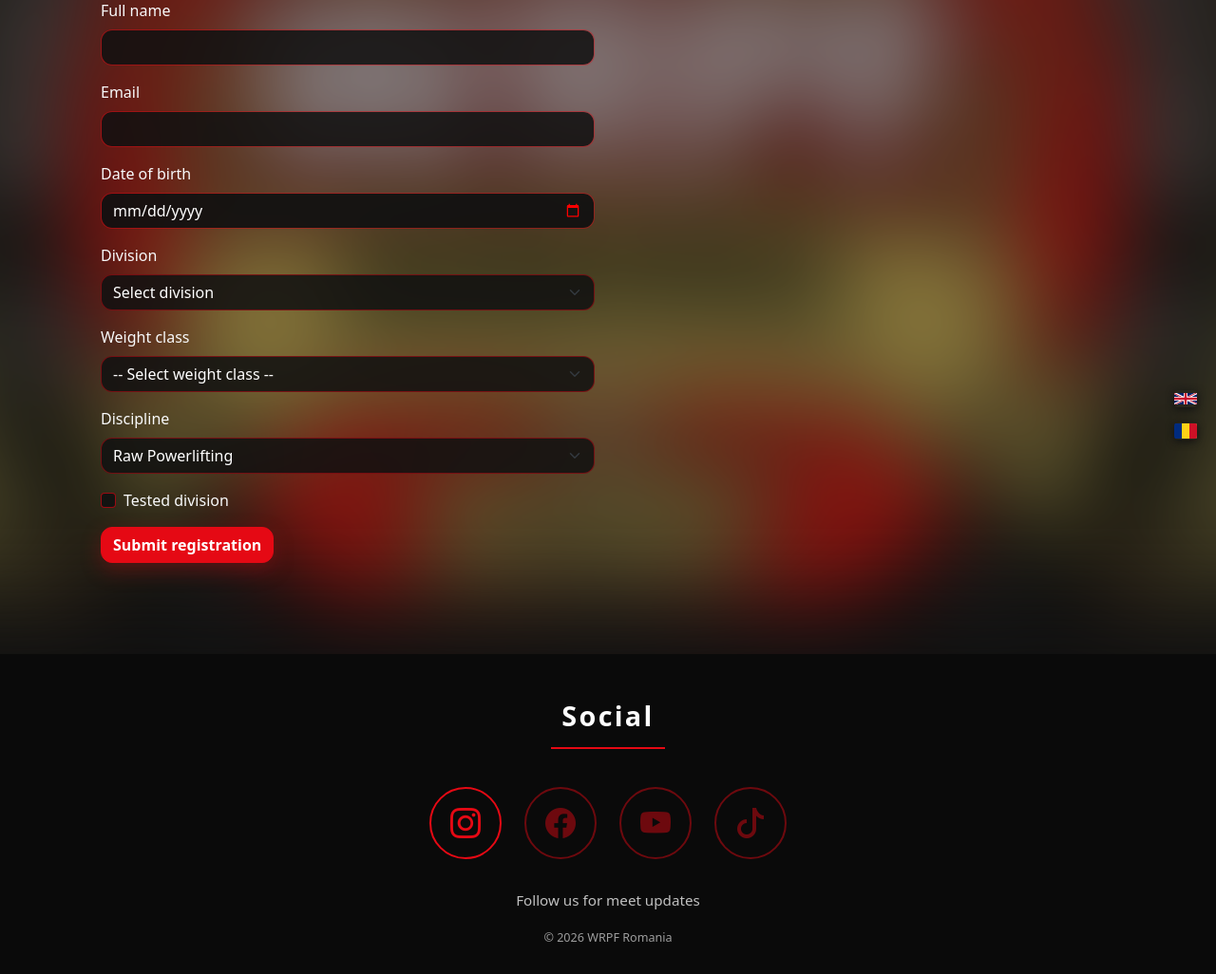
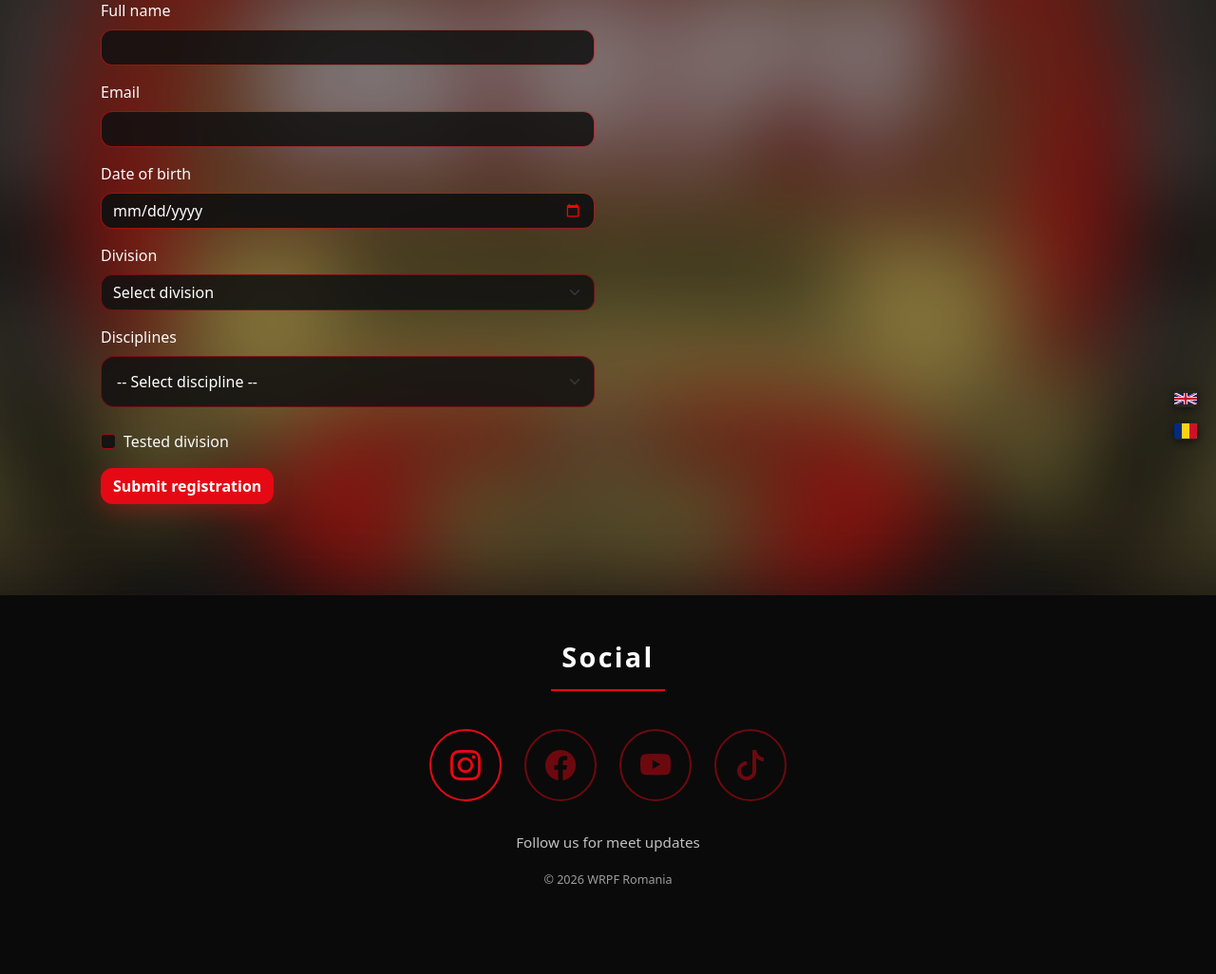
Before and after one commit to Xerbern/wrpf-site, a Django app: page /meets/1 in a window 1280 px wide. Shown: the part 251-1277 px from the top of the page at 95% size. After the commit the page ends 1182 px from the top, so only its background shows below. Run offline with Django 5.2, Linux system fonts and the light colour scheme; tables that the repository leaves empty hold one stand-in row (values such as "Sample post"); some libraries are stand-ins or nearby versions.

Commit message:
Add multi-discipline registration support

```diff
--- a/meets/forms.py
+++ b/meets/forms.py
@@ -44,7 +44,7 @@ class RegistrationForm(forms.ModelForm):
             "sex",
             "date_of_birth",
             "weight_class",
-            "discipline",
+            "disciplines",
             "is_tested",
         ]
         labels = {
@@ -53,7 +53,7 @@ class RegistrationForm(forms.ModelForm):
             "sex": _("Division"),
             "date_of_birth": _("Date of birth"),
             "weight_class": _("Weight class"),
-            "discipline": _("Discipline"),
+            "disciplines": _("Disciplines"),
             "is_tested": _("Tested division"),
         }
         widgets = {
@@ -67,7 +67,7 @@ class RegistrationForm(forms.ModelForm):
                 }
             ),
             "weight_class": forms.Select(attrs={"class": "form-select"}),
-            "discipline": forms.Select(attrs={"class": "form-select"}),
+            "disciplines": forms.HiddenInput(attrs={"id": "id_disciplines"}),
             "is_tested": forms.CheckboxInput(attrs={"class": "form-check-input"}),
         }
 
@@ -81,10 +81,6 @@ class RegistrationForm(forms.ModelForm):
         self.fields["weight_class"].choices = [
             ("", _("Select weight class")),
             *Registration.WeightClassChoices.choices,
-        ]
-        self.fields["discipline"].choices = [
-            ("", _("Select discipline")),
-            *Registration.DisciplineChoices.choices,
         ]
 
     def clean_email(self):
@@ -109,4 +105,21 @@ class RegistrationForm(forms.ModelForm):
         if sex == Registration.SexChoices.WOMEN and weight_class not in women_weight_classes:
             self.add_error("weight_class", _("Invalid weight class for the selected division."))
 
+        disciplines = cleaned_data.get("disciplines") or []
+
+        valid_disciplines = {
+            choice[0] for choice in Registration.DisciplineChoices.choices
+        }
+
+        if not disciplines:
+            self.add_error("disciplines", _("Please select at least one discipline."))
+
+        invalid_disciplines = [
+            discipline for discipline in disciplines
+            if discipline not in valid_disciplines
+        ]
+
+        if invalid_disciplines:
+            self.add_error("disciplines", _("Invalid discipline selected."))
+
         return cleaned_data
--- a/meets/views.py
+++ b/meets/views.py
@@ -16,6 +16,14 @@ import base64
 from io import BytesIO
 
 import qrcode
+
+def get_disciplines_display(registration):
+    discipline_labels = dict(Registration.DisciplineChoices.choices)
+
+    return ", ".join(
+        str(discipline_labels.get(discipline, discipline))
+        for discipline in registration.disciplines
+    )
 
 def meet_list(request):
     status = request.GET.get("status")
@@ -40,7 +48,16 @@ def meet_list(request):
 def meet_details(request, pk):
     meet = get_object_or_404(Meet, pk=pk)
     form = RegistrationForm()
-    return render(request, "meets/meet_details.html", {"meet": meet, "form": form})
+
+    return render(
+        request,
+        "meets/meet_details.html",
+        {
+            "meet": meet,
+            "form": form,
+            "discipline_choices": Registration.DisciplineChoices.choices,
+        },
+    )
 
 def register_success(request, pk, registration_id):
     meet = get_object_or_404(Meet, pk=pk)
@@ -75,6 +92,8 @@ def register_success(request, pk, registration_id):
     # deletes the last_reg_id after first navigation
     request.session.pop("last_registration_id", None)
 
+    disciplines_display = get_disciplines_display(registration)
+
     return render(
         request,
         "meets/register_success.html",
@@ -83,6 +102,7 @@ def register_success(request, pk, registration_id):
             "registration": registration,
             "qr_code_base64": qr_code_base64,
             "qr_payload": qr_payload,
+            "disciplines_display": disciplines_display,
         },
     )
 
@@ -102,6 +122,7 @@ def meet_register(request, pk):
             {
                 "meet": meet,
                 "form": form,
+                "discipline_choices": Registration.DisciplineChoices.choices,
             },
             status=400,
         )
@@ -110,6 +131,7 @@ def meet_register(request, pk):
         registration = form.save(commit=False)
         registration.meet = meet
         registration.save()
+        disciplines_display = get_disciplines_display(registration)
     except IntegrityError:
         form.add_error("email", _("This email is already registered for this meet."))
         return render(
@@ -118,6 +140,7 @@ def meet_register(request, pk):
             {
                 "meet": meet,
                 "form": form,
+                "discipline_choices": Registration.DisciplineChoices.choices,
             },
             status=400,
         )
@@ -135,6 +158,7 @@ def meet_register(request, pk):
             "meet": meet,
             "registration": registration,
             "verification_url": verification_url,
+            "disciplines_display": disciplines_display,
         }
 
         html_content = render_to_string(
@@ -160,6 +184,12 @@ def meet_register(request, pk):
         )
 
     try:
+        discipline_labels = dict(Registration.DisciplineChoices.choices)
+        disciplines_display = ", ".join(
+            str(discipline_labels.get(discipline, discipline))
+            for discipline in registration.disciplines
+        )
+
         admin_subject = f"Înscriere nouă - {meet.name}"
         admin_message = (
             f"Înscriere nouă primită:\n\n"
@@ -168,7 +198,7 @@ def meet_register(request, pk):
             f"Data nașterii: {registration.date_of_birth}\n"
             f"Divizie: {registration.get_sex_display()}\n"
             f"Categoria de greutate: {registration.get_weight_class_display()}\n"
-            f"Disciplină: {registration.get_discipline_display()}\n"
+            f"Discipline: {disciplines_display}\n"
             f"Testat antidoping: {'Da' if registration.is_tested else 'Nu'}\n\n"
             f"Competiție: {meet.name}\n"
             f"Data competiției: {meet.date}"
--- a/static/css/site.css
+++ b/static/css/site.css
@@ -1133,3 +1133,54 @@ button.active {
     cursor: default;
     pointer-events: none;
 }
+
+.selected-disciplines {
+  display: flex;
+  flex-wrap: wrap;
+  gap: 0.5rem;
+}
+
+.selected-discipline-badge {
+  display: inline-flex;
+  align-items: center;
+  gap: 0.5rem;
+  background: #e50914;
+  color: white;
+  padding: 0.35rem 0.7rem;
+  border-radius: 999px;
+  font-weight: 600;
+}
+
+.remove-discipline {
+  border: none;
+  background: transparent;
+  color: white;
+  font-size: 1.1rem;
+  line-height: 1;
+  cursor: pointer;
+}
+
+#disciplineSelect {
+  background-color: #111;
+  color: #fff;
+  border: 1px solid #e50914;
+  border-radius: 14px;
+  padding: 0.9rem 1rem;
+}
+
+#disciplineSelect:focus {
+  border-color: #ff1a1a;
+  box-shadow: 0 0 0 0.2rem rgba(229, 9, 20, 0.25);
+  outline: none;
+}
+
+.selected-discipline-badge {
+  box-shadow: 0 12px 28px rgba(229, 9, 20, 0.35);
+}
+
+#disciplineSelect:focus,
+#disciplineSelect:active {
+  border-color: #e50914 !important;
+  box-shadow: 0 0 0 0.2rem rgba(229, 9, 20, 0.25) !important;
+  outline: none !important;
+}
--- a/templates/emails/registration_confirmation.html
+++ b/templates/emails/registration_confirmation.html
@@ -138,7 +138,7 @@
                 </td>
 
                 <td style="padding:12px 0; border-bottom:1px solid #eeeeee; color:#222222;">
-                  {{ registration.get_discipline_display }}
+                  {{ disciplines_display }}
                 </td>
               </tr>
 
--- a/templates/meets/meet_details.html
+++ b/templates/meets/meet_details.html
@@ -68,7 +68,7 @@
             {% endif %}
           </div>
 
-          <div class="mb-3">
+          <div class="mb-3" id="weightClassWrapper" style="display:none;">
             <label for="{{ form.weight_class.id_for_label }}" class="form-label">
               {{ form.weight_class.label }}
             </label>
@@ -89,13 +89,24 @@
           </div>
 
           <div class="mb-3">
-            <label for="{{ form.discipline.id_for_label }}" class="form-label">
-              {{ form.discipline.label }}
+            <label for="disciplineSelect" class="form-label">
+              {% trans "Disciplines" %}
             </label>
-            {{ form.discipline }}
-            {% if form.discipline.errors %}
+
+            {{ form.disciplines }}
+
+            <select id="disciplineSelect" class="form-select">
+              <option value="">-- {% trans "Select discipline" %} --</option>
+              {% for value, label in discipline_choices %}
+                <option value="{{ value }}">{{ label }}</option>
+              {% endfor %}
+            </select>
+
+            <div id="selectedDisciplines" class="selected-disciplines mt-2"></div>
+
+            {% if form.disciplines.errors %}
               <div class="text-danger small mt-1">
-                {{ form.discipline.errors }}
+                {{ form.disciplines.errors }}
               </div>
             {% endif %}
           </div>
@@ -134,10 +145,10 @@
 <script>
   const sexSelect = document.getElementById("id_sex");
   const weightClassSelect = document.getElementById("id_weight_class");
+  const weightClassWrapper = document.getElementById("weightClassWrapper");
 
   let sexChoices = null;
   let weightChoices = null;
-  let disciplineChoices = null;
 
   const weightClasses = {
     men: [
@@ -171,12 +182,6 @@
   function updateWeightClasses(selectedValue = "") {
     const selectedSex = sexSelect.value;
 
-    if (weightChoices) {
-      weightChoices.clearStore();
-    } else {
-      weightClassSelect.innerHTML = "";
-    }
-
     const choices = [
       {
         value: "",
@@ -197,23 +202,25 @@
     }
 
     if (weightChoices) {
+      weightChoices.clearStore();
       weightChoices.setChoices(choices, "value", "label", true);
+      if (selectedSex) {
+        weightClassWrapper.style.display = "block";
       } else {
-      weightClassSelect.innerHTML = '<option value="">-- {% trans "Select weight class" %} --</option>';
+        weightClassWrapper.style.display = "none";
+      }
+    } else {
+      weightClassSelect.innerHTML = "";
 
-      if (selectedSex && weightClasses[selectedSex]) {
-        weightClasses[selectedSex].forEach(([value, label]) => {
+      choices.forEach((choice) => {
         const option = document.createElement("option");
-          option.value = value;
-          option.textContent = label;
-
-          if (value === selectedValue) {
-            option.selected = true;
-          }
+        option.value = choice.value;
+        option.textContent = choice.label;
+        option.disabled = !!choice.disabled;
+        option.selected = !!choice.selected;
 
         weightClassSelect.appendChild(option);
       });
-      }
     }
   }
 
@@ -232,22 +239,76 @@
         shouldSort: false,
         allowHTML: false,
       });
+    }
 
-      disciplineChoices = new Choices("#id_discipline", {
+    updateWeightClasses(weightClassSelect.dataset.selected || "");
+
+    sexSelect.addEventListener("change", () => {
+      updateWeightClasses();
+    });
+
+    const disciplineSelect = document.getElementById("disciplineSelect");
+    const hiddenDisciplinesInput = document.getElementById("id_disciplines");
+    const selectedDisciplinesContainer = document.getElementById("selectedDisciplines");
+
+    let selectedDisciplines = [];
+
+    const disciplineChoices = new Choices("#disciplineSelect", {
       searchEnabled: false,
       itemSelectText: "",
       shouldSort: false,
       allowHTML: false,
     });
+
+    function renderSelectedDisciplines() {
+      selectedDisciplinesContainer.innerHTML = "";
+
+      selectedDisciplines.forEach((discipline) => {
+        const badge = document.createElement("span");
+        badge.className = "selected-discipline-badge";
+
+        badge.innerHTML = `
+          ${discipline.label}
+          <button type="button" class="remove-discipline" data-value="${discipline.value}">×</button>
+        `;
+
+        selectedDisciplinesContainer.appendChild(badge);
+      });
+
+      hiddenDisciplinesInput.value = JSON.stringify(
+        selectedDisciplines.map((discipline) => discipline.value)
+      );
     }
 
-    updateWeightClasses(weightClassSelect.dataset.selected || "");
+    disciplineSelect.addEventListener("change", function () {
+      const value = this.value;
+      const label = this.options[this.selectedIndex].text;
 
-    if (sexSelect && weightClassSelect) {
-      sexSelect.addEventListener("change", () => {
-        updateWeightClasses();
+      if (!value) return;
+
+      const alreadySelected = selectedDisciplines.some(
+        (discipline) => discipline.value === value
+      );
+
+      if (!alreadySelected) {
+        selectedDisciplines.push({ value, label });
+        renderSelectedDisciplines();
+      }
+
+      disciplineChoices.setChoiceByValue("");
     });
-    }
+
+    selectedDisciplinesContainer.addEventListener("click", function (event) {
+      if (!event.target.classList.contains("remove-discipline")) return;
+
+      const valueToRemove = event.target.dataset.value;
+
+      selectedDisciplines = selectedDisciplines.filter(
+        (discipline) => discipline.value !== valueToRemove
+      );
+
+      renderSelectedDisciplines();
+    });
   });
 </script>
 {% endblock %}
--- a/templates/meets/register_success.html
+++ b/templates/meets/register_success.html
@@ -90,7 +90,7 @@
 
               <div class="info-row">
                 <span class="info-label">{% trans "Discipline" %}</span>
-                <span class="info-value">{{ registration.get_discipline_display }}</span>
+                <span class="info-value">{{ disciplines_display }}</span>
               </div>
 
               <div class="info-row">
```
Also changed, not shown: meets/admin.py (+17 -5 lines), meets/models.py (+4 -5 lines), meets/migrations/0010_remove_registration_discipline_and_more.py (added). Lines whose indentation alone changed are shown as unchanged.
